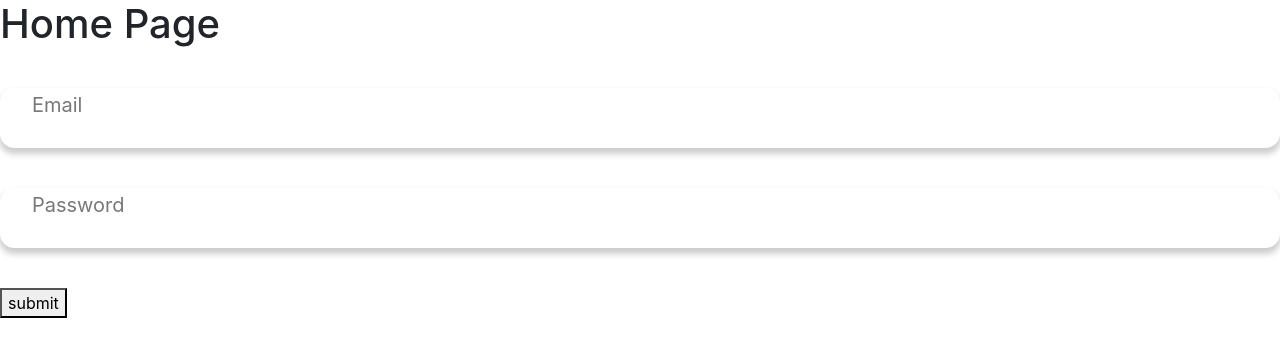
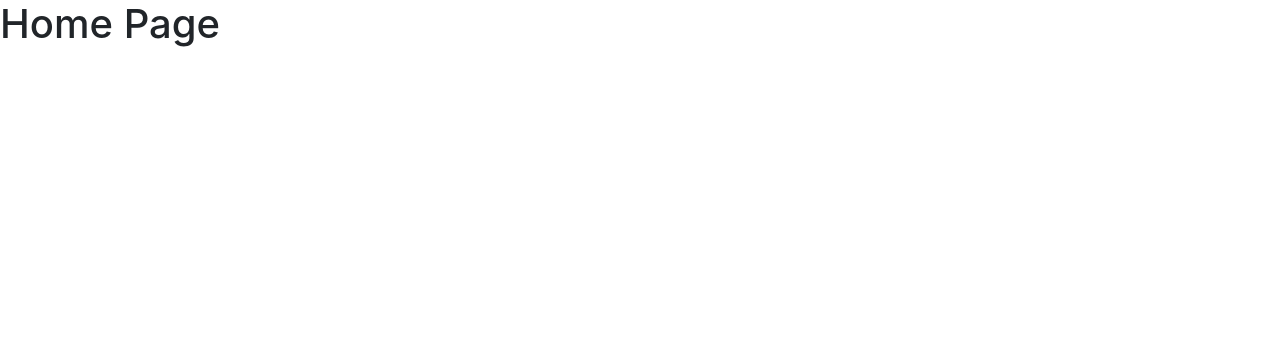
Before and after one commit to livio-zanardo/peoplebudget, a React (Create React App) app in the folder view/: page / in a window 1280 px wide. Shown: the top 356 px of the page. Built offline with nearby package versions, Linux system fonts and the light colour scheme.

Commit message:
cleaned up logic for input react component

```diff
--- a/view/src/components/Home.js
+++ b/view/src/components/Home.js
@@ -1,28 +1,9 @@
 import React, { useState, useRef } from 'react';
-import Input from './Input/index';
 
 const Home = () => {
-    const [value, setValue] = useState('');
-    const nameForm = useRef(null);
-    /*
-    const handleSubmit = (event) => {
-        alert('An essay was submitted: ' + value);
-        event.preventDefault();
-        console.log(value.term);
-    };
-    */
-    const handleClickEvent = () => {
-        const form = nameForm.current;
-        alert(`${form['Pmail'].value} ${form['Password'].value}`);
-    };
     return (
         <div>
             <h1>Home Page</h1>
-            <form ref={nameForm}>
-                <Input name={'Email'} label="Email" placeHolder={'Email'} type={'text'} />
-                <Input name={'Password'} placeHolder={'Password'} type={'email'} />
-            </form>
-            <button onClick={handleClickEvent}>submit</button>
         </div>
     );
 };
--- a/view/src/components/Input/index.js
+++ b/view/src/components/Input/index.js
@@ -1,30 +1,23 @@
-import React, { useRef, useEffect, useState } from 'react';
+import React, { useState } from 'react';
 import style from './index.module.css';
-//import idGenerator from '../../helpers/IdGenerator';
 
 const Input = (props) => {
-    // States
-    const [value, setValue] = useState('');
+    const [searchTerm, setSearchTerm] = useState('');
 
-    // Generator
-    //const gen = idGenerator('input', 0);
-    //let id = gen.next().value;
-
-    // Handlers
     const onChangeHandler = (event) => {
-        setValue(event.target.value);
+        setSearchTerm(event.target.value);
     };
 
     return (
         <div className={`${style.container}`}>
-            <label className={`${style.label}`} forHtml={`${props.name}`}>
+            <label className={`${style.label}`} forhtml={`${props.name}`}>
                 {props.label}
             </label>
             <input
                 className={`${style.input}`}
                 name={`${props.name}`}
                 id={`${props.name}`}
-                value={value}
+                value={searchTerm}
                 type={`${props.type}`}
                 placeholder={props.placeHolder}
                 onChange={onChangeHandler}
```
